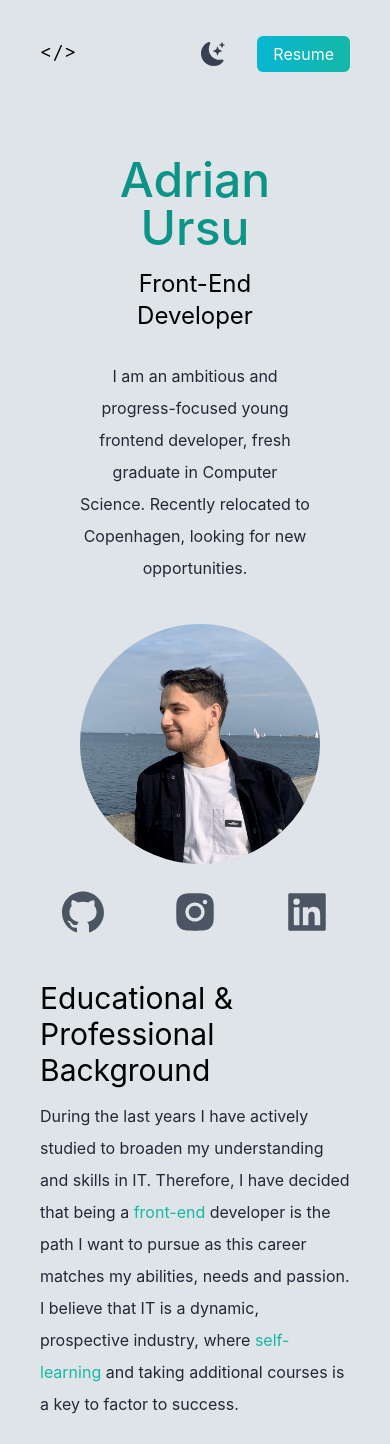
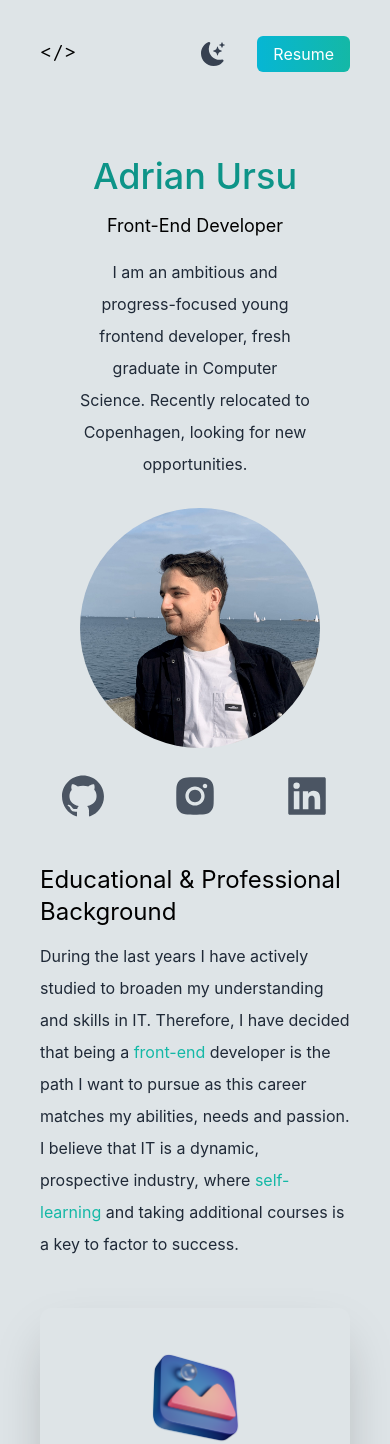
Before and after one commit to adrianursu/adrian-ursu, a Next.js app: page / in a window 390 px wide. Shown: the top 1444 px of the page. Built offline with nearby package versions, Linux system fonts and the light colour scheme.

Commit message:
updated styles

```diff
--- a/pages/index.js
+++ b/pages/index.js
@@ -74,13 +74,13 @@ export default function Home() {
             </ul>
           </nav>
           <div className="text-center pb-10 px-10">
-            <h2 className="text-5xl py-2 text-teal-600 font-medium dark:text-teal-400 md:text-6xl">
+            <h2 className="text-4xl py-2 text-teal-600 font-medium dark:text-teal-400 md:text-6xl">
               Adrian Ursu
             </h2>
-            <h3 className="text-2xl py-2 dark:text-white md:text-3xl">
+            <h3 className="text-lg py-2 dark:text-white md:text-3xl">
               Front-End Developer
             </h3>
-            <p className="text-md py-5 leading-8 text-gray-800 dark:text-gray-200 max-w-xl mx-auto md:text-xl">
+            <p className="text-md py-2 leading-8 text-gray-800 dark:text-gray-200 max-w-xl mx-auto md:text-xl">
               I am an ambitious and progress-focused young frontend developer,
               fresh graduate in Computer Science. Recently relocated to
               Copenhagen, looking for new opportunities.
@@ -121,7 +121,7 @@ export default function Home() {
         </section>
         <section>
           <div>
-            <h3 className="text-3xl py-1 dark:text-white ">
+            <h3 className="text-2xl py-1 dark:text-white md:text-3xl">
               Educational &#38; Professional Background
             </h3>
             <p className="text-md py-2 leading-8 text-gray-800 dark:text-gray-200">
```
